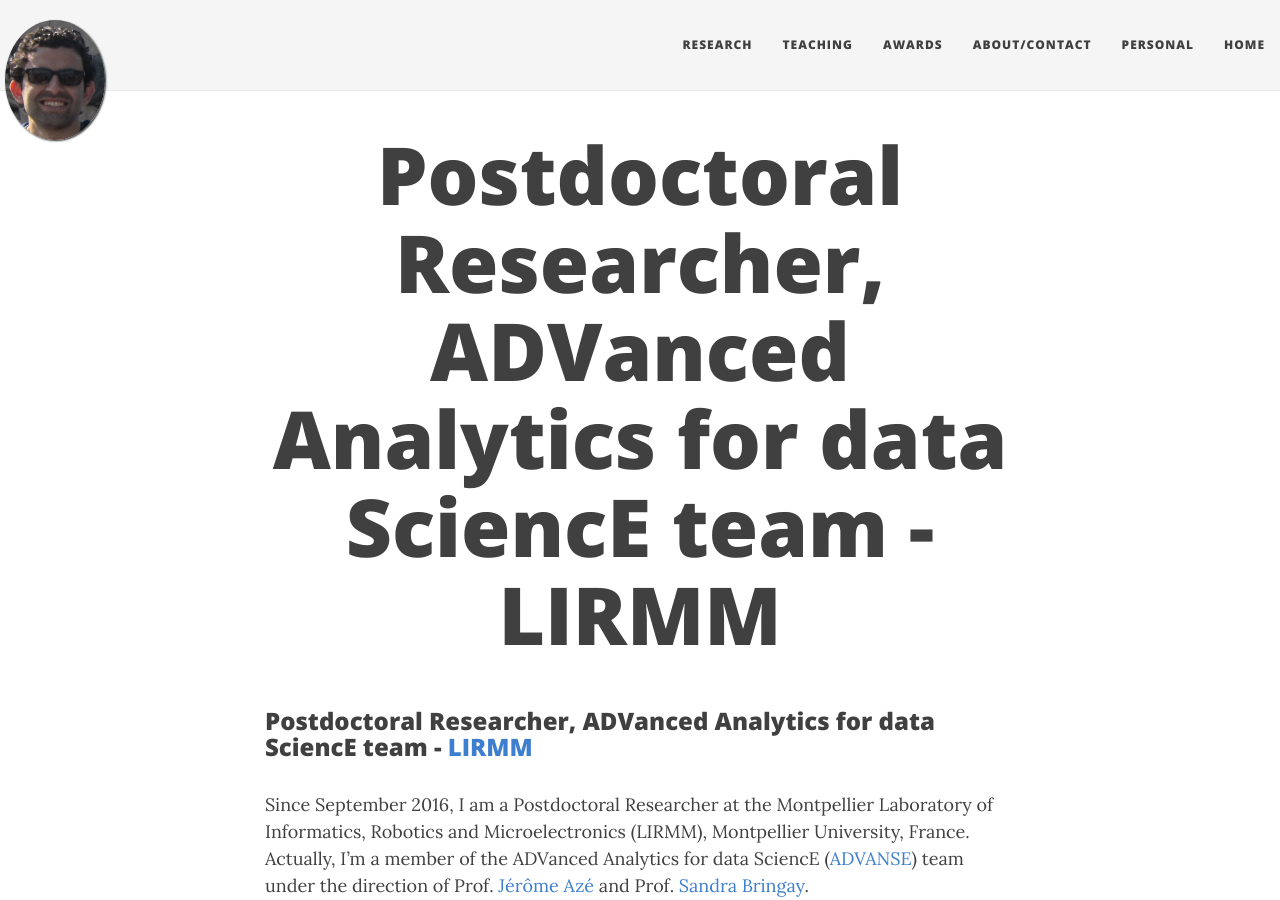
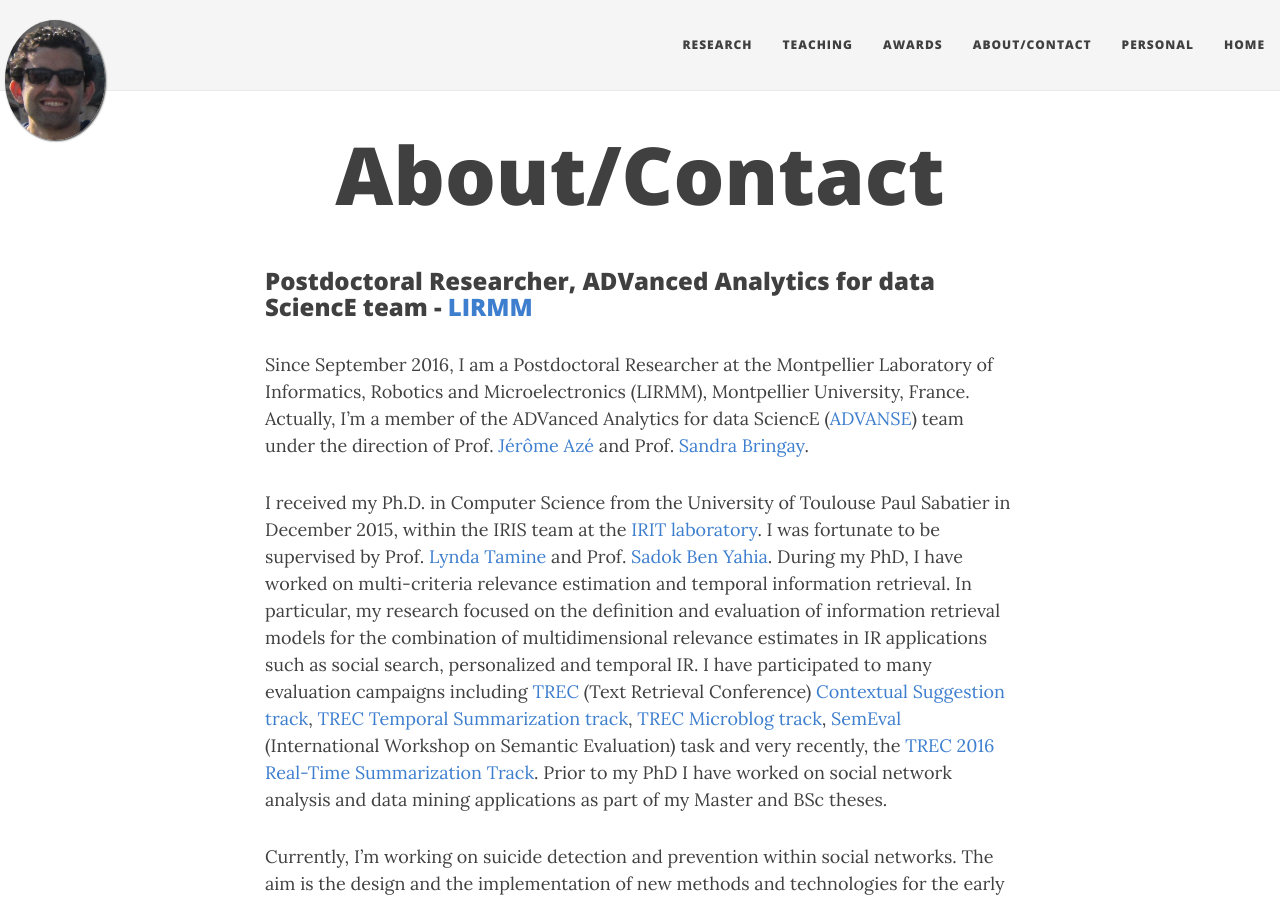
Before and after one commit to bilelmoulahi/bilelmoulahi.github.io, a Jekyll site: the page built from aboutme.md, in a window 1280 px wide and 900 px high. Built offline with Jekyll 4.4.1, drawn with Linux system fonts in a browser that asks for light colours; nearby versions of some CDN libraries; our own code applies the rules of GitHub Pages for plain Markdown files.

Commit message:
link fix

```diff
--- a/aboutme.md
+++ b/aboutme.md
@@ -1,5 +1,6 @@
 ---
 layout: page
+title: About/Contact
 ---
 
 
```
